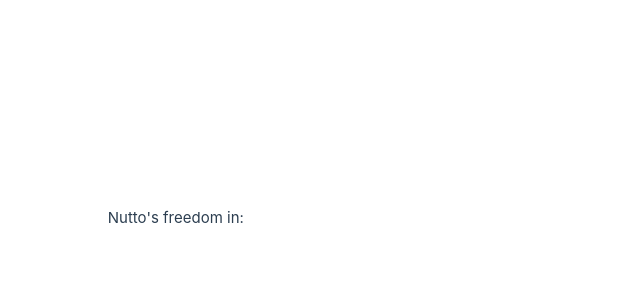
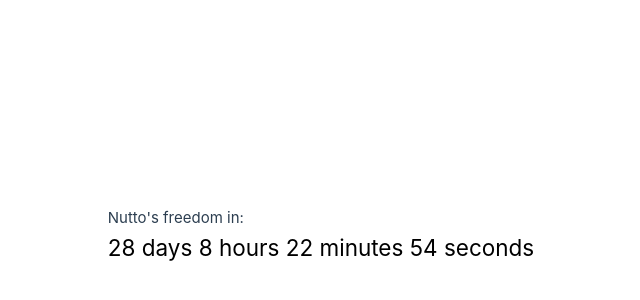
Before and after one commit to Nutto55/countdown-web, a Vue app: page / in a window 1280 px wide. Shown: the part 164-464 px from the top of the page, without its empty margins (319-959 px from the left). Built offline with nearby package versions, Linux system fonts and the light colour scheme.

Commit message:
- Update text color

```diff
--- a/src/components/Countdown.vue
+++ b/src/components/Countdown.vue
@@ -54,6 +54,12 @@ const countdown = (end: Dayjs) => {
 </script>
 <style lang="css" scoped>
 .countdown-text {
-  color: #ffffff;
+  color: #000000;
+}
+
+@media (prefers-color-scheme: dark) {
+  .countdown-text {
+    color: #ffffff;
+  }
 }
 </style>
```
